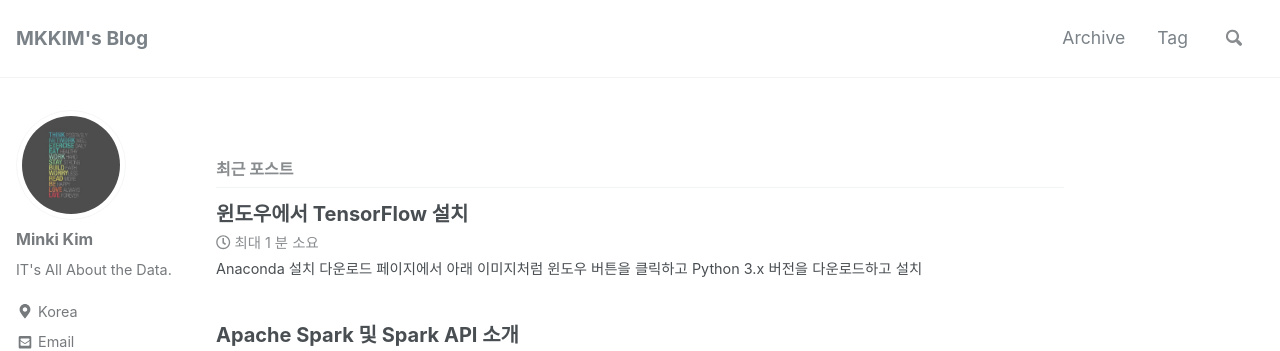
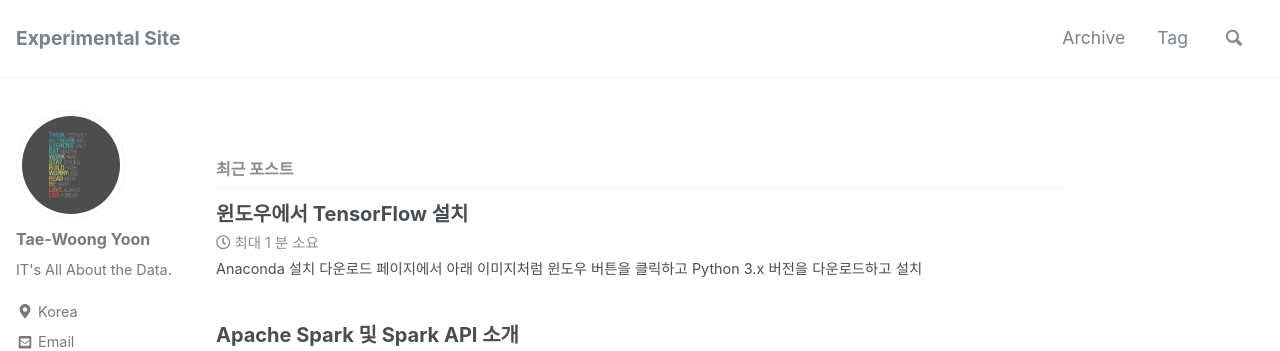
Before and after one commit to twy80/mkkim85.github.io, a Jekyll site: the page built from index.html, in a window 1280 px wide and 900 px high. Shown: the top 351 px of the window. Built offline with Jekyll 4.4.1, drawn with Linux system fonts in a browser that asks for light colours; nearby versions of some CDN libraries; the list of posts is cut into pages by our own code; some of the changed text lies outside the part shown.

Commit message:
Update _config.yml

```diff
--- a/_config.yml
+++ b/_config.yml
@@ -16,20 +16,20 @@ minimal_mistakes_skin    : "default" # "air", "aqua", "contrast", "dark", "dirt"
 
 # Site Settings
 locale                   : "ko"
-title                    : "MKKIM's Blog"
+title                    : "Experimental Site"
 title_separator          : "-"
-name                     : "Minki Kim"
+name                     : "Tae-Woong Yoon"
 description              : "IT's All About the Data."
-url                      : "https://mkkim85.github.io" # the base hostname & protocol for your site e.g. "https://mmistakes.github.io"
+url                      : "https://twy80.github.io" # the base hostname & protocol for your site e.g. "https://mmistakes.github.io"
 baseurl                  : "" # the subpath of your site, e.g. "/blog"
-repository               : "mkkim85/mkkim85.github.io" # GitHub username/repo-name e.g. "mmistakes/minimal-mistakes"
+repository               : "twy80/twy80.github.io" # GitHub username/repo-name e.g. "mmistakes/minimal-mistakes"
 teaser                   : # path of fallback teaser image, e.g. "/assets/images/500x300.png"
 # breadcrumbs            : false # true, false (default)
 words_per_minute         : 200
 comments:
   provider               : "disqus" # false (default), "disqus", "discourse", "facebook", "google-plus", "staticman", "staticman_v2" "custom"
   disqus:
-    shortname            : mkkims-blog # https://help.disqus.com/customer/portal/articles/466208-what-s-a-shortname-
+    shortname            : twy-blog # https://help.disqus.com/customer/portal/articles/466208-what-s-a-shortname-
   discourse:
     server               : # https://meta.discourse.org/t/embedding-discourse-comments-via-javascript/31963 , e.g.: meta.discourse.org
   facebook:
@@ -100,11 +100,11 @@ analytics:
 
 # Site Author
 author:
-  name             : "Minki Kim"
+  name             : "Tae-Woong Yoon"
   avatar           : "/assets/images/bio-photo.jpg" #"/assets/images/bio-photo.jpg" # path of avatar image, e.g. "/assets/images/bio-photo.jpg"
   bio              : "IT's All About the Data."
   location         : "Korea"
-  email            : mkkim85y@gmail.com
+  email            : yoon.tw@gmail.com
   uri              :
   home             : # null (default), "absolute or relative url to link to author home"
   bitbucket        :
@@ -113,7 +113,7 @@ author:
   flickr           :
   facebook         :
   foursquare       :
-  github           : "mkkim85"
+  github           : "twy80"
   gitlab           :
   google_plus      :
   keybase          :
```
